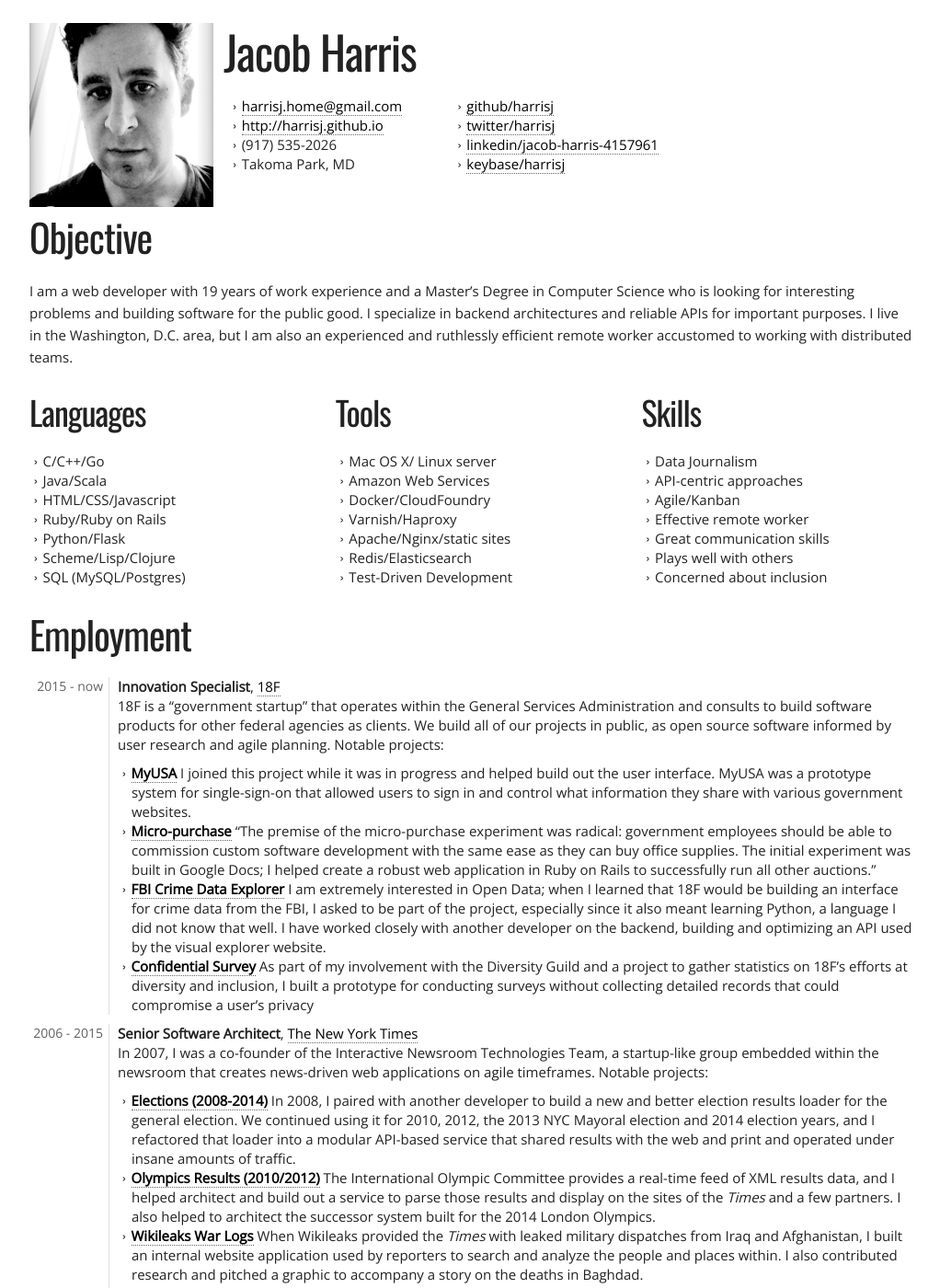
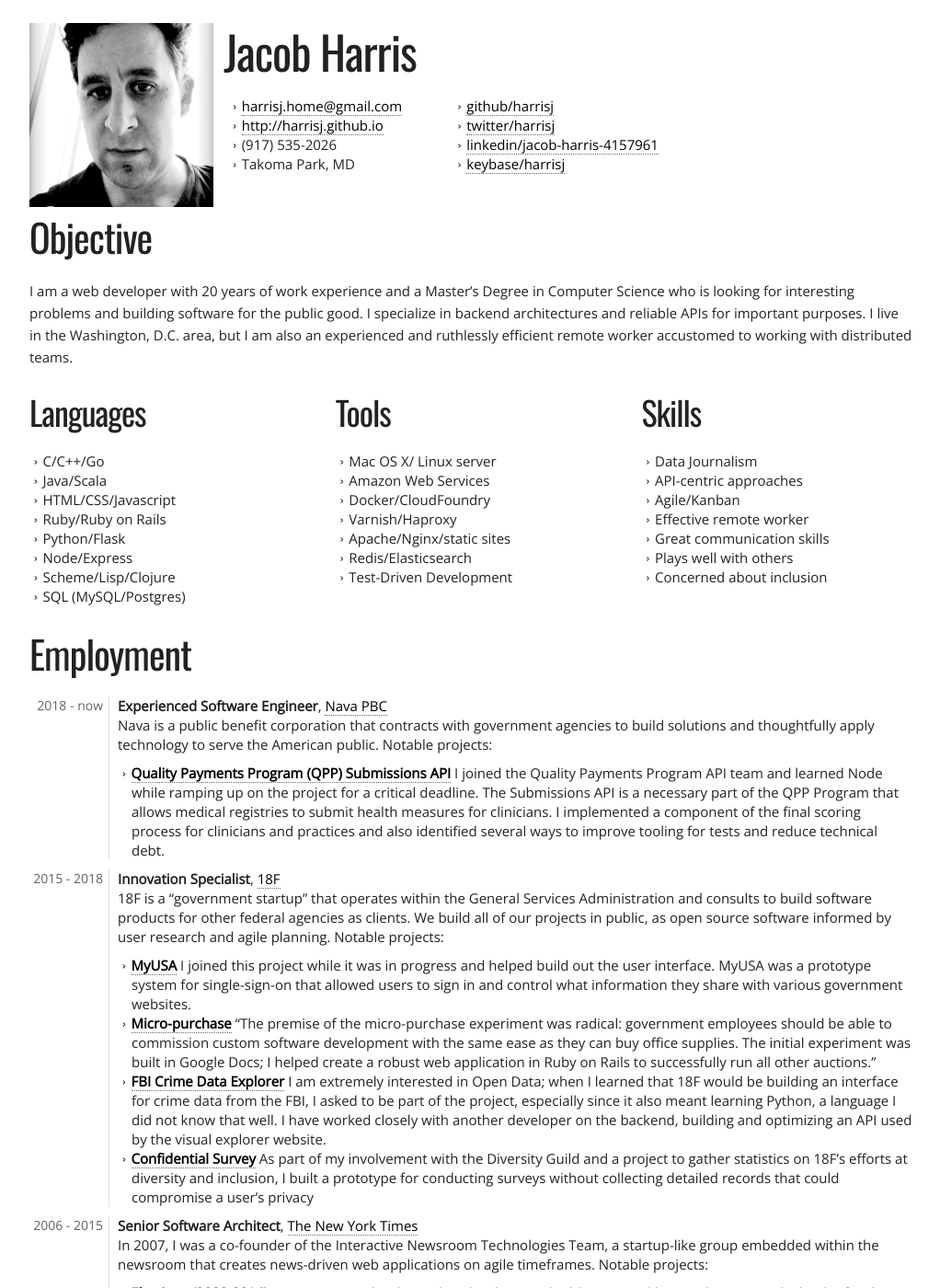
Before and after one commit to harrisj/harrisj.github.io, a Jekyll site: the page built from index.html, in a window 1280 px wide and 1400 px high. Shown: the whole window at 92% size, without its empty margins (128-1150 px from the left). Built offline with Jekyll 4.4.1, drawn with Linux system fonts in a browser that asks for light colours; nearby versions of some CDN libraries.

Commit message:
Adding more text for Nava

```diff
--- a/_data/cv.yml
+++ b/_data/cv.yml
@@ -11,7 +11,7 @@
     keybase: harrisj
   fingerprint: 219E C44A EC5B 6425 5A5B 0CB9 22C5 DDCC 45EE 2FBA
 objective: >
-  I am a web developer with 19 years of work experience and a Master’s
+  I am a web developer with 20 years of work experience and a Master’s
   Degree in Computer Science who is looking for interesting problems
   and building software for the public good. I specialize in backend
   architectures and reliable APIs for important purposes. I live in
@@ -19,11 +19,32 @@
   ruthlessly efficient remote worker accustomed to working with
   distributed teams.
 career:
+  - company: Nava PBC
+    link: https://www.navapbc.com/
+    title: Experienced Software Engineer
+    start: 2018
+    end: now
+    description: >
+      Nava is a public benefit corporation that contracts with
+      government agencies to build solutions and thoughtfully apply
+      technology to serve the American public.
+    projects:
+      - title: Quality Payments Program (QPP) Submissions API
+        link: https://qpp.cms.gov/developers
+        description: >-
+          I joined the Quality Payments Program API team and learned
+          Node while ramping up on the project for a critical
+          deadline. The Submissions API is a necessary part of the QPP
+          Program that allows medical registries to submit health
+          measures for clinicians. I implemented a component of the
+          final scoring process for clinicians and practices and also
+          identified several ways to improve tooling for tests and
+          reduce technical debt.
   - company: 18F
     link: https://18f.gsa.gov/
     title: Innovation Specialist
     start: 2015
-    end: now
+    end: 2018
     description: >
       18F is a “government startup” that operates within the General
       Services Administration and consults to build software products
@@ -144,6 +165,7 @@
     - HTML/CSS/Javascript
     - Ruby/Ruby on Rails
     - Python/Flask
+    - Node/Express
     - Scheme/Lisp/Clojure
     - SQL (MySQL/Postgres)
   tools:
```
Also changed, not shown: Gemfile.lock.
